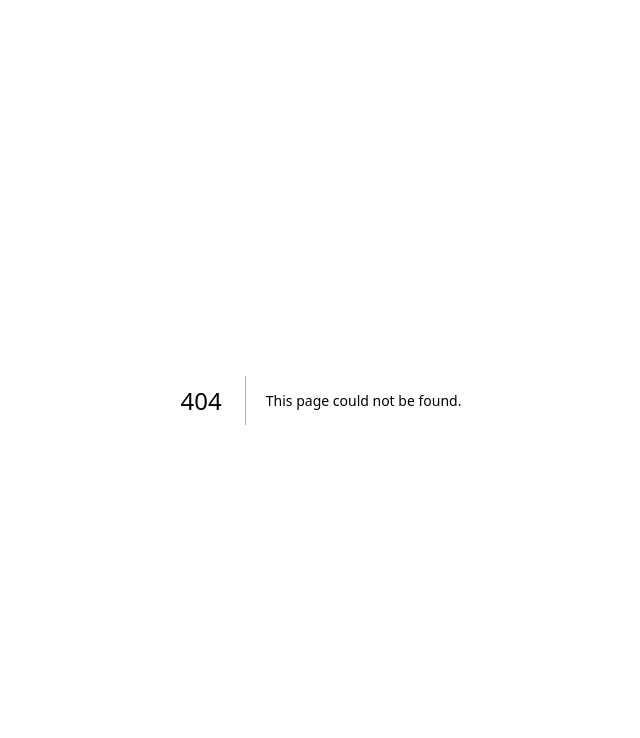
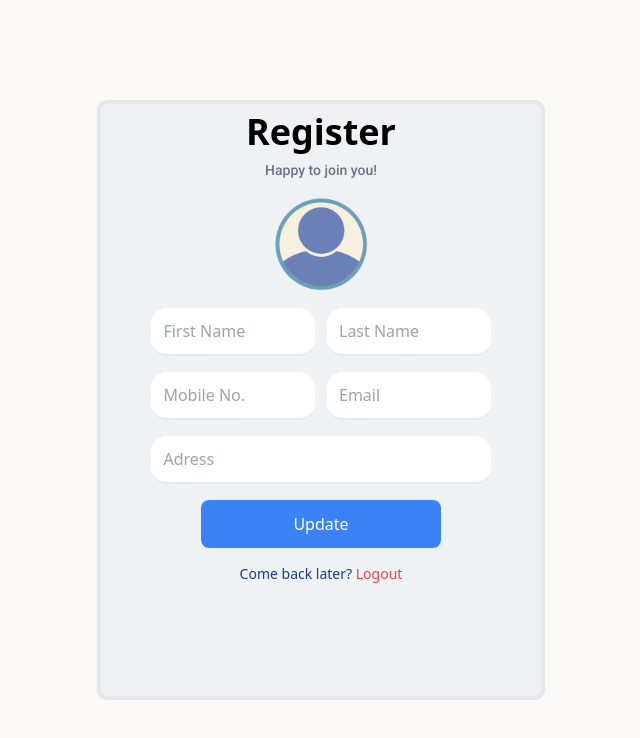
Before and after one commit to Atif-Hameed/loginApp-clientSide, a Next.js app: page /profile in a window 1280 px wide. Before the commit this address had no page. Shown: the top 738 px of the page, without its empty margins (319-959 px from the left). Built offline with nearby package versions, Linux system fonts and the light colour scheme.

Commit message:
ui complete

```diff
--- a/src/app/components/Inputfield.tsx
+++ b/src/app/components/Inputfield.tsx
@@ -12,20 +12,19 @@ interface inputProps {
 const Inputfield: React.FC<inputProps> = ({ value, onChange, type, placeholder, name, errors }) => {
     return (
         <>
-            <div className='relative'>
+            <div className='relative w-full'>
                 <input
                     value={value}
                     onChange={onChange}
                     type={type}
                     placeholder={placeholder}
-                    className='px-3 h-12 w-80 border-b-2 border-gray-200 rounded-2xl outline-none'
+                    className='px-3 h-12 w-full border-b-2 border-gray-200 rounded-2xl outline-none'
                     name={name}
                     id="" />
                 {
                     errors && <p className='text-red-500 text-sm -bottom-4 left-3 absolute'>{errors}</p>
                 }
             </div>
-            <div></div>
         </>
     )
 }
--- /dev/null
+++ b/src/app/components/Wrapper.tsx
@@ -0,0 +1,19 @@
+import React, { ReactNode } from 'react'
+
+interface childrenProp {
+    children: ReactNode
+}
+
+const Wrapper:React.FC<childrenProp> = ({children}) => {
+    return (
+        <>
+            <div className='w-full h-screen flex justify-center items-center'>
+                <div className='lg:w-[35%] h-[75%] glass p-2' >
+                    {children}
+                </div>
+            </div>
+        </>
+    )
+}
+
+export default Wrapper
--- a/src/app/page.tsx
+++ b/src/app/page.tsx
@@ -7,6 +7,7 @@ import { Toaster } from 'react-hot-toast'
 import Inputfield from './components/Inputfield'
 import Button from './components/Button'
 import Headings from './components/Headings'
+import Wrapper from './components/Wrapper'
 
 export default function Username() {
 
@@ -22,9 +23,8 @@ export default function Username() {
   })
 
   return (
-    <div className='w-full h-screen flex justify-center items-center'>
-      <div className='md:w-[35%] h-[75%] glass p-2' >
-
+    <>
+      <Wrapper>
         <Headings
           heading='Hello Again!'
           des='Explore more by connecting with us.'
@@ -35,7 +35,7 @@ export default function Username() {
         </div>
 
         <div className='flex justify-center'>
-          <form onSubmit={handleSubmit} className=' flex flex-col items-center gap-4 justify-center'>
+          <form onSubmit={handleSubmit} className=' flex lg:w-[60%] flex-col items-center gap-4 justify-center'>
 
             <Inputfield
               value={values.username}
@@ -51,8 +51,7 @@ export default function Username() {
             <h1 className='text-blue-900 text-sm'>Not a Member? <span className='text-red-500'>Register Now</span></h1>
           </form>
         </div>
-
-      </div>
-    </div>
+      </Wrapper>
+    </>
   )
 }
--- a/src/app/password/page.tsx
+++ b/src/app/password/page.tsx
@@ -8,6 +8,7 @@ import Link from 'next/link'
 import Inputfield from '../components/Inputfield'
 import Button from '../components/Button'
 import Headings from '../components/Headings'
+import Wrapper from '../components/Wrapper'
 
 export default function Password() {
 
@@ -25,9 +26,8 @@ export default function Password() {
   })
 
   return (
-    <div className='w-full h-screen flex justify-center items-center'>
-      <div className='md:w-[35%] h-[75%] glass p-2' >
-
+    <>
+      <Wrapper>
         <Headings
           heading='Hello Again!'
           des='Explore more by connecting with us.'
@@ -38,7 +38,7 @@ export default function Password() {
         </div>
 
         <div className='flex justify-center'>
-          <form onSubmit={handleSubmit} className=' flex flex-col items-center gap-4 justify-center'>
+          <form onSubmit={handleSubmit} className=' flex flex-col lg:w-[60%] items-center gap-4 justify-center'>
 
             <Inputfield
               value={values.password}
@@ -54,8 +54,7 @@ export default function Password() {
             <h1 className='text-blue-900 text-sm'>Forgot Password? <Link href={'/recovery'} className='text-red-500'>Recover Now</Link></h1>
           </form>
         </div>
-
-      </div>
-    </div>
+      </Wrapper>
+    </>
   )
 }
--- /dev/null
+++ b/src/app/profile/page.tsx
@@ -0,0 +1,79 @@
+'use client'
+import Image from 'next/image'
+import img from "@/assets/vector.png"
+import { useFormik } from 'formik'
+import { emailValidation, registerValidation, usernameValidation } from '@/helper/FromValidation'
+import { Toaster } from 'react-hot-toast'
+import Link from 'next/link'
+import Inputfield from '../components/Inputfield'
+import Button from '../components/Button'
+import Headings from '../components/Headings'
+import Wrapper from '../components/Wrapper'
+
+export default function Profile() {
+
+    const { errors, values, handleChange, handleBlur, handleSubmit, resetForm } = useFormik({
+        initialValues: {
+            fname: '',
+            lname: '',
+            email: '',
+            mobile: '',
+            adress: '',
+        },
+        validateOnBlur: false,
+        validateOnChange: false,
+        validationSchema: emailValidation,
+        onSubmit: async (values) => {
+            console.log(values)
+            resetForm()
+        }
+    })
+
+    return (
+        <>
+            <Wrapper>
+                <Headings
+                    heading='Register'
+                    des='Happy to join you!'
+                />
+
+                <div className='flex justify-center py-2'>
+                    <Image src={img} alt='profile' className='h-28 w-28' />
+                </div>
+
+                <div className='flex justify-center'>
+                    <form onSubmit={handleSubmit} className=' flex flex-col lg:w-[80%] items-center gap-4 justify-center'>
+                        <div className='flex gap-3'>
+                            <Inputfield
+                                value={values.fname}
+                                onChange={handleChange} type='text' placeholder='First Name' name='fname'
+                            />
+                            <Inputfield
+                                value={values.lname}
+                                onChange={handleChange} type='text' placeholder='Last Name' name='lname'
+                            />
+                        </div>
+                        <div className='flex gap-3'>
+                            <Inputfield
+                                value={values.mobile}
+                                onChange={handleChange} type='text' placeholder='Mobile No.' name='mobile'
+                            />
+                            <Inputfield
+                                value={values.email}
+                                onChange={handleChange} type='text' placeholder='Email' name='email'
+                                errors={errors.email}
+                            />
+                        </div>
+                        <Inputfield
+                            value={values.adress}
+                            onChange={handleChange} type='text' placeholder='Adress' name='adress'
+                        />
+                        <Button name='Update' />
+
+                        <h1 className='text-blue-900 text-sm'>Come back later? <Link href={''} className='text-red-500'>Logout</Link></h1>
+                    </form>
+                </div>
+            </Wrapper>
+        </>
+    )
+}
--- a/src/app/recovery/page.tsx
+++ b/src/app/recovery/page.tsx
@@ -3,21 +3,21 @@
 import Button from "../components/Button"
 import Headings from "../components/Headings"
 import Inputfield from "../components/Inputfield"
+import Wrapper from "../components/Wrapper"
 
 
 export default function Recovery() {
 
     return (
-        <div className='w-full h-screen flex justify-center items-center'>
-            <div className='md:w-[35%] h-[75%] glass p-2' >
-
+        <>
+            <Wrapper>
                 <Headings
                     heading='Recovery'
                     des='Enter OTP to recover Password'
                 />
 
                 <div className='flex justify-center pt-24'>
-                    <form className=' flex flex-col items-center gap-4 justify-center'>
+                    <form className=' flex flex-col items-center lg:w-[60%] gap-4 justify-center'>
                         <span className='text-gray-500 '>Enter 6 digits OTP sent to your email adress</span>
 
                         <Inputfield
@@ -31,8 +31,7 @@ export default function Recovery() {
                         <h1 className='text-blue-900 text-sm'>Can&apos;t get OTP? <button className='text-red-500'>Resend</button></h1>
                     </form>
                 </div>
-
-            </div>
-        </div>
+            </Wrapper>
+        </>
     )
 }
--- a/src/app/register/page.tsx
+++ b/src/app/register/page.tsx
@@ -8,8 +8,9 @@ import Link from 'next/link'
 import Inputfield from '../components/Inputfield'
 import Button from '../components/Button'
 import Headings from '../components/Headings'
+import Wrapper from '../components/Wrapper'
 
-export default function Username() {
+export default function Register() {
 
     const { errors, values, handleChange, handleBlur, handleSubmit, resetForm } = useFormik({
         initialValues: {
@@ -27,9 +28,8 @@ export default function Username() {
     })
 
     return (
-        <div className='w-full h-screen flex justify-center items-center'>
-            <div className='md:w-[35%] h-[75%] glass p-2' >
-
+        <>
+            <Wrapper>
                 <Headings
                     heading='Register'
                     des='Happy to join you!'
@@ -40,7 +40,7 @@ export default function Username() {
                 </div>
 
                 <div className='flex justify-center'>
-                    <form onSubmit={handleSubmit} className=' flex flex-col items-center gap-2 justify-center'>
+                    <form onSubmit={handleSubmit} className=' flex lg:w-[60%] flex-col items-center gap-2 justify-center'>
 
                         <Inputfield
                             value={values.email}
@@ -74,8 +74,7 @@ export default function Username() {
                         <h1 className='text-blue-900 text-sm'>Already Register <Link href={''} className='text-red-500'>Login Now</Link></h1>
                     </form>
                 </div>
-
-            </div>
-        </div>
+            </Wrapper>
+        </>
     )
 }
--- a/src/app/resetPass/page.tsx
+++ b/src/app/resetPass/page.tsx
@@ -8,8 +8,9 @@ import Link from 'next/link'
 import Inputfield from '../components/Inputfield'
 import Button from '../components/Button'
 import Headings from '../components/Headings'
+import Wrapper from '../components/Wrapper'
 
-export default function Password() {
+export default function Reset() {
 
     const { errors, values, handleChange, handleBlur, handleSubmit, resetForm } = useFormik({
         initialValues: {
@@ -26,16 +27,14 @@ export default function Password() {
     })
 
     return (
-        <div className='w-full h-screen flex justify-center items-center'>
-            <div className='md:w-[35%] h-[75%] glass p-2' >
-
+        <>
+            <Wrapper>
                 <Headings
                     heading='Reset'
                     des='Enter New Password'
                 />
-
                 <div className='flex justify-center pt-20'>
-                    <form onSubmit={handleSubmit} className=' flex flex-col items-center gap-4 justify-center'>
+                    <form onSubmit={handleSubmit} className=' flex flex-col lg:w-[60%] items-center gap-4 justify-center'>
 
                         <Inputfield
                             value={values.password}
@@ -55,11 +54,9 @@ export default function Password() {
                         />
 
                         <Button name='Reset' />
-
                     </form>
                 </div>
-
-            </div>
-        </div>
+            </Wrapper>
+        </>
     )
 }
--- a/src/helper/FromValidation.ts
+++ b/src/helper/FromValidation.ts
@@ -2,6 +2,10 @@ import * as Yup from 'yup'
 
 export const usernameValidation = Yup.object({
     username: Yup.string().required('Username Required')
+})
+
+export const emailValidation = Yup.object({
+    email: Yup.string().email()
 })
 
 export const passwordValidation = Yup.object({
```
